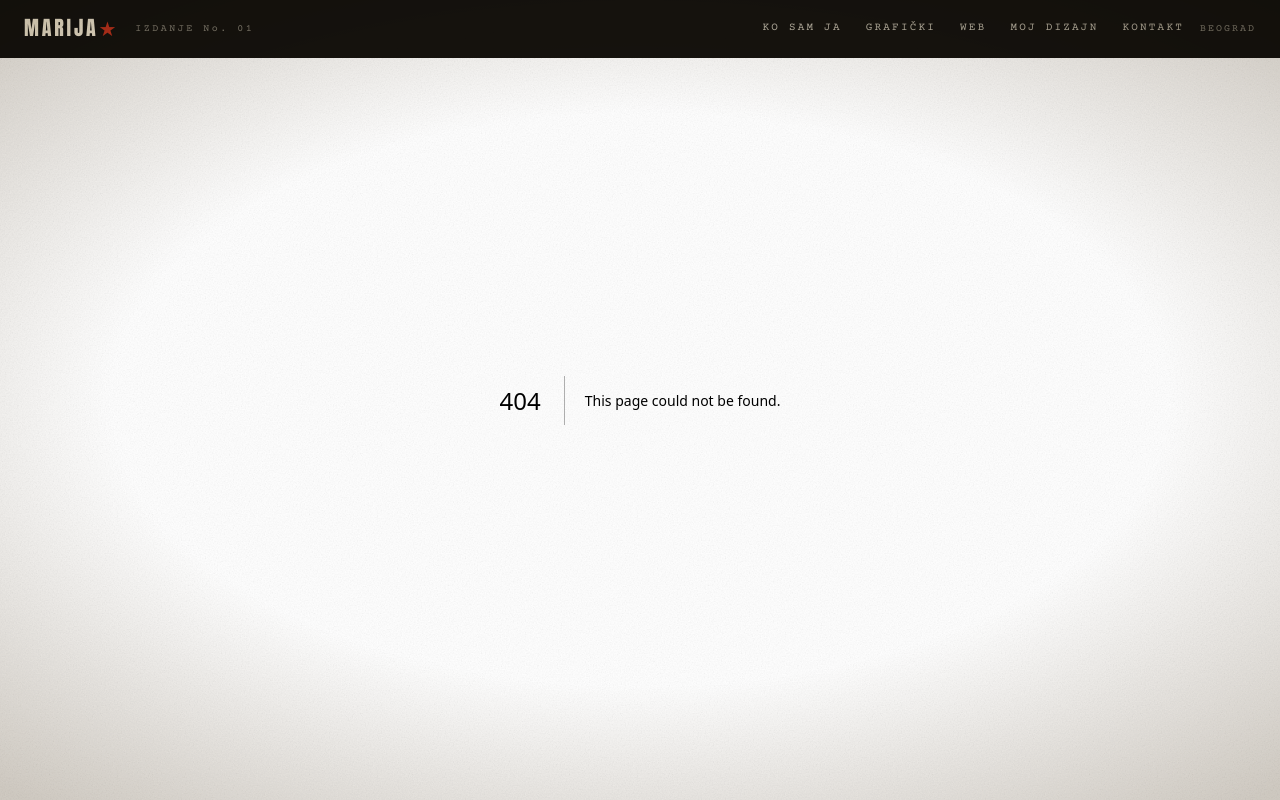
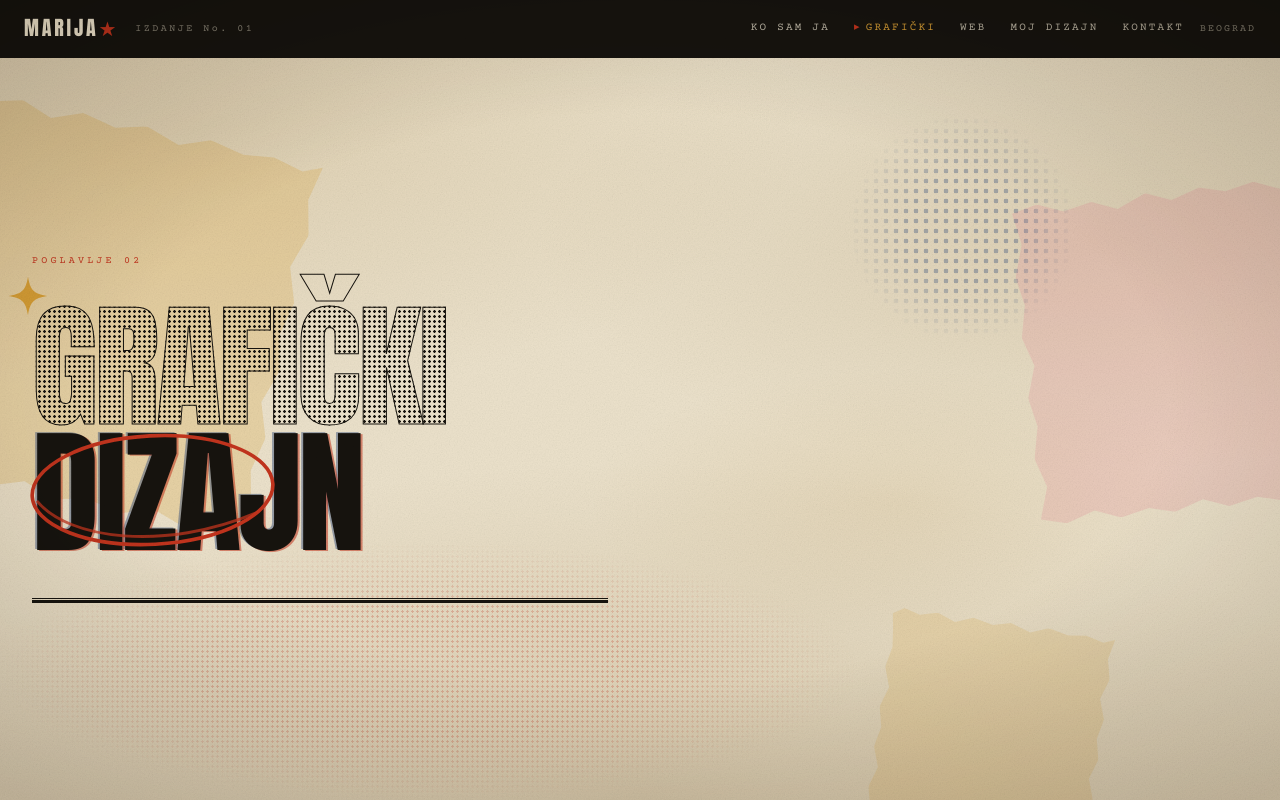
Before and after one commit to mqrijqm/portfolio, a Next.js app: page /graficki in a window 1280 px wide. Before the commit this address had no page. Built offline with nearby package versions, Linux system fonts and the light colour scheme; a web font is replaced by a local one.

Commit message:
feat: split portfolio into multipage routes
- each nav item now links to its own route instead of a hash anchor
- home keeps the hero plus a table-of-contents row
- /graficki is intentionally empty: background and title only
- reset scroll and refresh ScrollTrigger on route change

```diff
--- /dev/null
+++ b/src/app/graficki/page.tsx
@@ -0,0 +1,64 @@
+import type { Metadata } from "next";
+import Reveal from "@/components/Reveal";
+import { Circled, Sparkle } from "@/components/collage/Bits";
+
+export const metadata: Metadata = {
+  title: "Grafički dizajn — Marija",
+  description:
+    "Identiteti, plakati, editorijal, pakovanje i tipografija. Beograd.",
+};
+
+/**
+ * Prazna stranica — samo pozadina i naslov.
+ * Sadržaj (radovi) čeka; gotova sekcija stoji u
+ * src/components/sections/GrafickiDizajn.tsx kad zatreba.
+ */
+export default function GrafickiPage() {
+  return (
+    <main className="pt-11 sm:pt-14">
+      <section className="paper-bg relative flex min-h-[calc(100svh-2.75rem)] items-center overflow-hidden py-20 sm:min-h-[calc(100svh-3.5rem)] sm:py-28">
+        {/* ---------- pozadinski isečci ---------- */}
+        <div
+          className="pointer-events-none absolute inset-0 z-0"
+          aria-hidden="true"
+        >
+          <div className="torn-a absolute -left-24 top-16 h-72 w-72 rotate-12 bg-mustard/25 sm:h-96 sm:w-96" />
+          <div className="torn-b absolute -right-16 top-[18%] h-64 w-64 -rotate-6 bg-pink/22 sm:h-80 sm:w-80" />
+          <div className="torn-a absolute bottom-[-6%] right-[14%] hidden h-56 w-56 rotate-[8deg] bg-mustard/18 lg:block" />
+          <div className="halftone blob-mask absolute bottom-0 left-0 h-64 w-2/3 text-red/25" />
+          <div className="halftone-lg blob-mask absolute right-[16%] top-[8%] hidden h-56 w-56 rounded-full text-blue/35 lg:block" />
+        </div>
+
+        {/* ---------- naslov ---------- */}
+        <div className="relative z-10 mx-auto w-full max-w-[1500px] px-4 sm:px-8">
+          <Reveal>
+            <p className="font-type text-[10px] tracking-[0.32em] text-red">
+              POGLAVLJE 02
+            </p>
+
+            <div className="relative mt-9 inline-block">
+              <h1 className="type-halftone font-display text-[clamp(3.4rem,13vw,8.5rem)] leading-[0.92] tracking-tight">
+                GRAFIČKI
+              </h1>
+              <span className="sr-only">Grafički dizajn</span>
+              <p
+                aria-hidden="true"
+                className="riso font-display text-[clamp(3.4rem,13vw,8.5rem)] leading-[0.92] tracking-tight text-ink"
+              >
+                DIZAJN
+              </p>
+
+              <Circled className="pointer-events-none absolute -left-3 top-[44%] hidden h-[60%] w-[64%] lg:block" />
+              <Sparkle
+                className="absolute -left-6 -top-7 hidden h-10 w-10 lg:block"
+                color="#d79f35"
+              />
+            </div>
+
+            <div className="rule mt-10 max-w-xl" />
+          </Reveal>
+        </div>
+      </section>
+    </main>
+  );
+}
--- /dev/null
+++ b/src/app/ko-sam-ja/page.tsx
@@ -0,0 +1,16 @@
+import type { Metadata } from "next";
+import KoSamJa from "@/components/sections/KoSamJa";
+
+export const metadata: Metadata = {
+  title: "Ko sam ja — Marija",
+  description:
+    "Kratka biografija: makaze, mamini magazini i put od kolaža do dizajna.",
+};
+
+export default function KoSamJaPage() {
+  return (
+    <main className="pt-11 sm:pt-14">
+      <KoSamJa />
+    </main>
+  );
+}
--- /dev/null
+++ b/src/app/kontakt/page.tsx
@@ -0,0 +1,15 @@
+import type { Metadata } from "next";
+import Kontakt from "@/components/sections/Kontakt";
+
+export const metadata: Metadata = {
+  title: "Kontakt — Marija",
+  description: "Piši mi. Beograd, grafički i web dizajn.",
+};
+
+export default function KontaktPage() {
+  return (
+    <main className="pt-11 sm:pt-14">
+      <Kontakt />
+    </main>
+  );
+}
--- /dev/null
+++ b/src/app/moj-dizajn/page.tsx
@@ -0,0 +1,15 @@
+import type { Metadata } from "next";
+import MojDizajn from "@/components/sections/MojDizajn";
+
+export const metadata: Metadata = {
+  title: "Moj dizajn — Marija",
+  description: "Manifest: kako radim, šta me zanima i šta odbijam.",
+};
+
+export default function MojDizajnPage() {
+  return (
+    <main className="pt-11 sm:pt-14">
+      <MojDizajn />
+    </main>
+  );
+}
--- a/src/app/page.tsx
+++ b/src/app/page.tsx
@@ -1,9 +1,4 @@
 import Hero from "@/components/sections/Hero";
-import KoSamJa from "@/components/sections/KoSamJa";
-import GrafickiDizajn from "@/components/sections/GrafickiDizajn";
-import WebDizajn from "@/components/sections/WebDizajn";
-import MojDizajn from "@/components/sections/MojDizajn";
-import Kontakt from "@/components/sections/Kontakt";
 import Marquee from "@/components/Marquee";
 
 export default function Home() {
@@ -25,12 +20,6 @@ export default function Home() {
           className="font-type text-xs tracking-[0.3em] sm:text-sm"
         />
       </div>
-
-      <KoSamJa />
-      <GrafickiDizajn />
-      <WebDizajn />
-      <MojDizajn />
-      <Kontakt />
     </main>
   );
 }
--- /dev/null
+++ b/src/app/web/page.tsx
@@ -0,0 +1,15 @@
+import type { Metadata } from "next";
+import WebDizajn from "@/components/sections/WebDizajn";
+
+export const metadata: Metadata = {
+  title: "Web dizajn — Marija",
+  description: "Sajtovi: koncept, dizajn i izrada. Next.js, GSAP, Lenis.",
+};
+
+export default function WebPage() {
+  return (
+    <main className="pt-11 sm:pt-14">
+      <WebDizajn />
+    </main>
+  );
+}
--- a/src/components/Nav.tsx
+++ b/src/components/Nav.tsx
@@ -1,67 +1,48 @@
 "use client";
 
-import { useEffect, useState } from "react";
-
-const SECTIONS = [
-  { id: "ko-sam-ja", label: "KO SAM JA", short: "KO SAM" },
-  { id: "graficki-dizajn", label: "GRAFIČKI", short: "GRAF." },
-  { id: "web-dizajn", label: "WEB", short: "WEB" },
-  { id: "moj-dizajn", label: "MOJ DIZAJN", short: "DIZAJN" },
-  { id: "kontakt", label: "KONTAKT", short: "KONTAKT" },
-];
+import Link from "next/link";
+import { usePathname } from "next/navigation";
+import { STRANICE } from "@/lib/routes";
 
 export default function Nav() {
-  const [active, setActive] = useState<string>("");
-
-  useEffect(() => {
-    // Prati koja je sekcija na sredini ekrana i podvlači je u meniju.
-    const observer = new IntersectionObserver(
-      (entries) => {
-        entries.forEach((entry) => {
-          if (entry.isIntersecting) setActive(entry.target.id);
-        });
-      },
-      { rootMargin: "-45% 0px -45% 0px", threshold: 0 },
-    );
-
-    SECTIONS.forEach(({ id }) => {
-      const el = document.getElementById(id);
-      if (el) observer.observe(el);
-    });
-
-    return () => observer.disconnect();
-  }, []);
+  // usePathname vraća trenutnu putanju (npr. "/web") — po njoj bojimo aktivnu stavku.
+  const pathname = usePathname();
 
   return (
     <header className="fixed inset-x-0 top-0 z-50 border-b-2 border-ink bg-ink text-paper-light">
       <div className="mx-auto flex h-11 max-w-[1600px] items-center gap-2.5 px-3 sm:h-14 sm:gap-4 sm:px-6">
-        <a
-          href="#vrh"
+        <Link
+          href="/"
           className="shrink-0 font-display text-sm leading-none tracking-[0.1em] sm:text-xl sm:tracking-[0.14em]"
         >
           MARIJA<span className="text-red">★</span>
-        </a>
+        </Link>
 
         <span className="hidden shrink-0 font-type text-[10px] tracking-[0.25em] text-paper-light/50 lg:inline">
           IZDANJE No. 01
         </span>
 
         <nav className="no-scrollbar ml-auto flex items-center gap-2.5 overflow-x-auto sm:gap-6">
-          {SECTIONS.map(({ id, label, short }) => (
-            <a
-              key={id}
-              href={`#${id}`}
+          {STRANICE.map(({ href, label, short }) => {
+            const active = pathname === href;
+
+            return (
+              <Link
+                key={href}
+                href={href}
+                aria-current={active ? "page" : undefined}
                 className={`shrink-0 font-type text-[9.5px] tracking-[0.08em] transition-colors sm:text-[11px] sm:tracking-[0.2em] ${
-                active === id
+                  active
                     ? "text-mustard"
                     : "text-paper-light/75 hover:text-paper-light"
                 }`}
               >
-              {active === id && <span className="mr-1 text-red">▸</span>}
+                {active && <span className="mr-1 text-red">▸</span>}
                 <span className="sm:hidden">{short}</span>
                 <span className="hidden sm:inline">{label}</span>
-            </a>
-          ))}
+              </Link>
+            );
+          })}
         </nav>
 
         <span className="hidden shrink-0 font-type text-[10px] tracking-[0.2em] text-paper-light/50 xl:inline">
--- a/src/components/SmoothScroll.tsx
+++ b/src/components/SmoothScroll.tsx
@@ -2,6 +2,7 @@
 
 import { ReactLenis } from "lenis/react";
 import { useEffect, useRef } from "react";
+import { usePathname } from "next/navigation";
 import gsap from "gsap";
 import { ScrollTrigger } from "gsap/ScrollTrigger";
 
@@ -14,6 +15,14 @@ export default function SmoothScroll({
 }) {
   // eslint-disable-next-line @typescript-eslint/no-explicit-any
   const lenisRef = useRef<any>(null);
+  const pathname = usePathname();
+
+  // Pri prelasku na novu stranicu Lenis drži staru poziciju skrola —
+  // zato je ručno vraćamo na vrh i preračunavamo ScrollTrigger merenja.
+  useEffect(() => {
+    lenisRef.current?.lenis?.scrollTo(0, { immediate: true });
+    ScrollTrigger.refresh();
+  }, [pathname]);
 
   useEffect(() => {
     // Lenis mora da vozi GSAP-ov ticker, inače animacije "kasne" za skrolom.
--- a/src/components/sections/Hero.tsx
+++ b/src/components/sections/Hero.tsx
@@ -1,6 +1,7 @@
 "use client";
 
 import { useRef } from "react";
+import Link from "next/link";
 import gsap from "gsap";
 import { useGSAP } from "@gsap/react";
 import EyeCollage from "@/components/collage/EyeCollage";
@@ -15,6 +16,7 @@ import {
   DotGrid,
 } from "@/components/collage/Bits";
 import { DUR, EASE, prefersReduced } from "@/lib/motion";
+import { STRANICE } from "@/lib/routes";
 
 gsap.registerPlugin(useGSAP);
 
@@ -114,21 +116,21 @@ export default function Hero() {
           </p>
 
           <div className="js-cta mt-9 flex flex-wrap items-center gap-5">
-            <a
-              href="#graficki-dizajn"
+            <Link
+              href="/graficki"
               className="group inline-flex items-center gap-3 border-2 border-ink bg-ink px-6 py-3 font-type text-[11px] tracking-[0.22em] text-paper-light transition-colors hover:bg-red hover:border-red"
             >
               POGLEDAJ RADOVE
-              <span className="transition-transform group-hover:translate-y-1">
-                ↓
+              <span className="transition-transform group-hover:translate-x-1">
+                →
               </span>
-            </a>
-            <a
-              href="#kontakt"
+            </Link>
+            <Link
+              href="/kontakt"
               className="font-type text-[11px] tracking-[0.22em] text-ink underline decoration-red decoration-2 underline-offset-4 hover:text-red"
             >
               PIŠI MI
-            </a>
+            </Link>
           </div>
         </div>
 
@@ -170,13 +172,27 @@ export default function Hero() {
         />
       </div>
 
-      {/* ---------- signal za skrol ---------- */}
-      <div className="relative z-20 flex items-center justify-center gap-3 pb-6 font-type text-[10px] tracking-[0.3em] text-ink-soft">
-        <span className="h-px w-10 bg-ink/40" />
-        SKROLUJ
-        <span className="animate-bounce">↓</span>
-        <span className="h-px w-10 bg-ink/40" />
-      </div>
+      {/* ---------- sadržaj izdanja ----------
+           Desni razmak na mobilnom drži tekst dalje od leptira. */}
+      <nav
+        aria-label="Sadržaj"
+        className="js-cta relative z-20 mx-auto flex max-w-[1600px] flex-wrap items-center justify-center gap-x-5 gap-y-2 pb-7 pl-4 pr-28 font-type text-[10px] tracking-[0.24em] text-ink-soft sm:px-8"
+      >
+        <span className="text-red">SADRŽAJ</span>
+        <span className="h-px w-8 bg-ink/40" />
+        {STRANICE.map(({ href, label }, i) => (
+          <Link
+            key={href}
+            href={href}
+            className="transition-colors hover:text-red"
+          >
+            <span className="mr-1.5 text-ink/40">
+              {String(i + 1).padStart(2, "0")}
+            </span>
+            {label}
+          </Link>
+        ))}
+      </nav>
     </section>
   );
 }
--- /dev/null
+++ b/src/lib/routes.ts
@@ -0,0 +1,8 @@
+/** Jedno mesto za sve stranice — koristi ga Nav, a i bilo šta drugo kasnije. */
+export const STRANICE = [
+  { href: "/ko-sam-ja", label: "KO SAM JA", short: "KO SAM" },
+  { href: "/graficki", label: "GRAFIČKI", short: "GRAF." },
+  { href: "/web", label: "WEB", short: "WEB" },
+  { href: "/moj-dizajn", label: "MOJ DIZAJN", short: "DIZAJN" },
+  { href: "/kontakt", label: "KONTAKT", short: "KONTAKT" },
+] as const;
```
Lines whose indentation alone changed are shown as unchanged.
